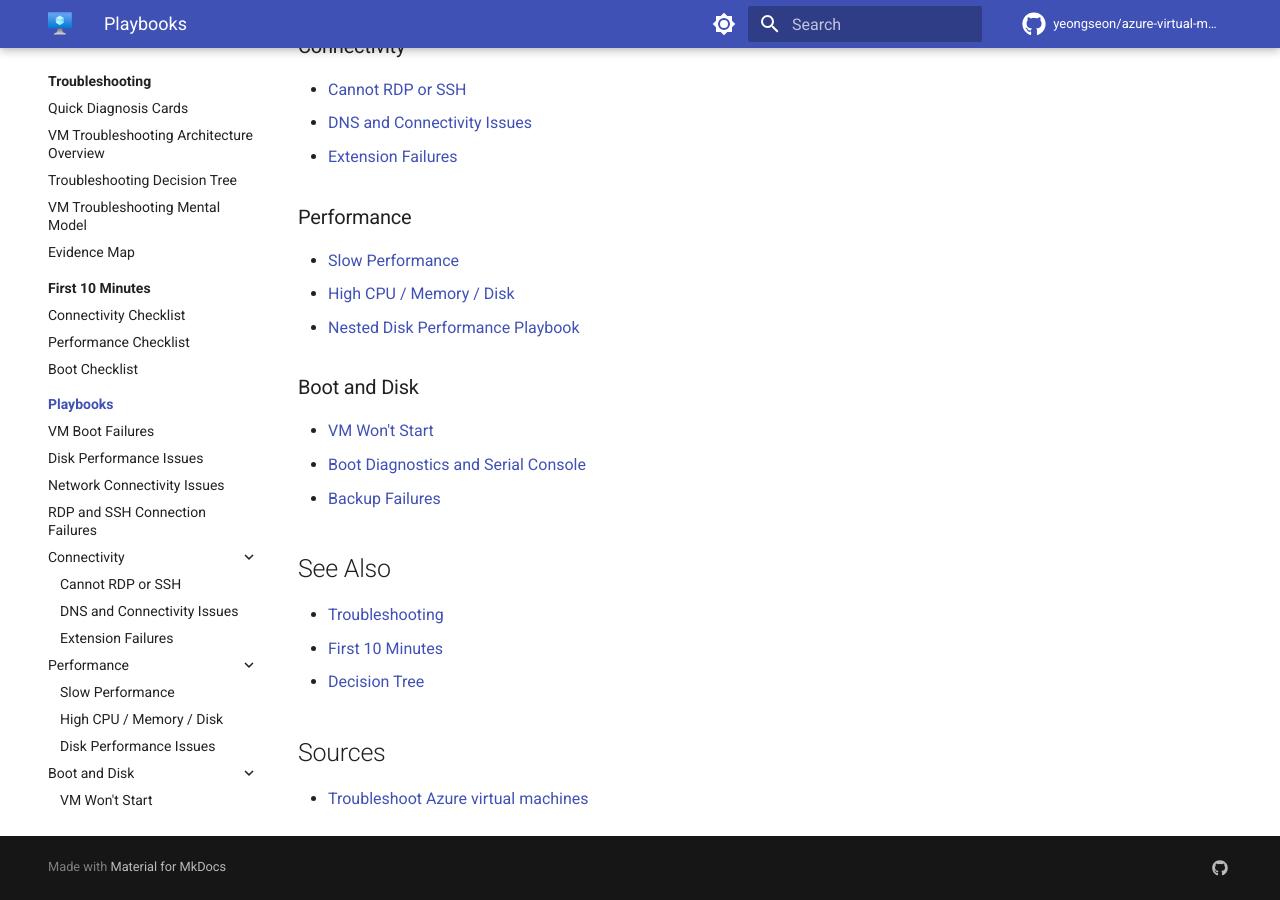
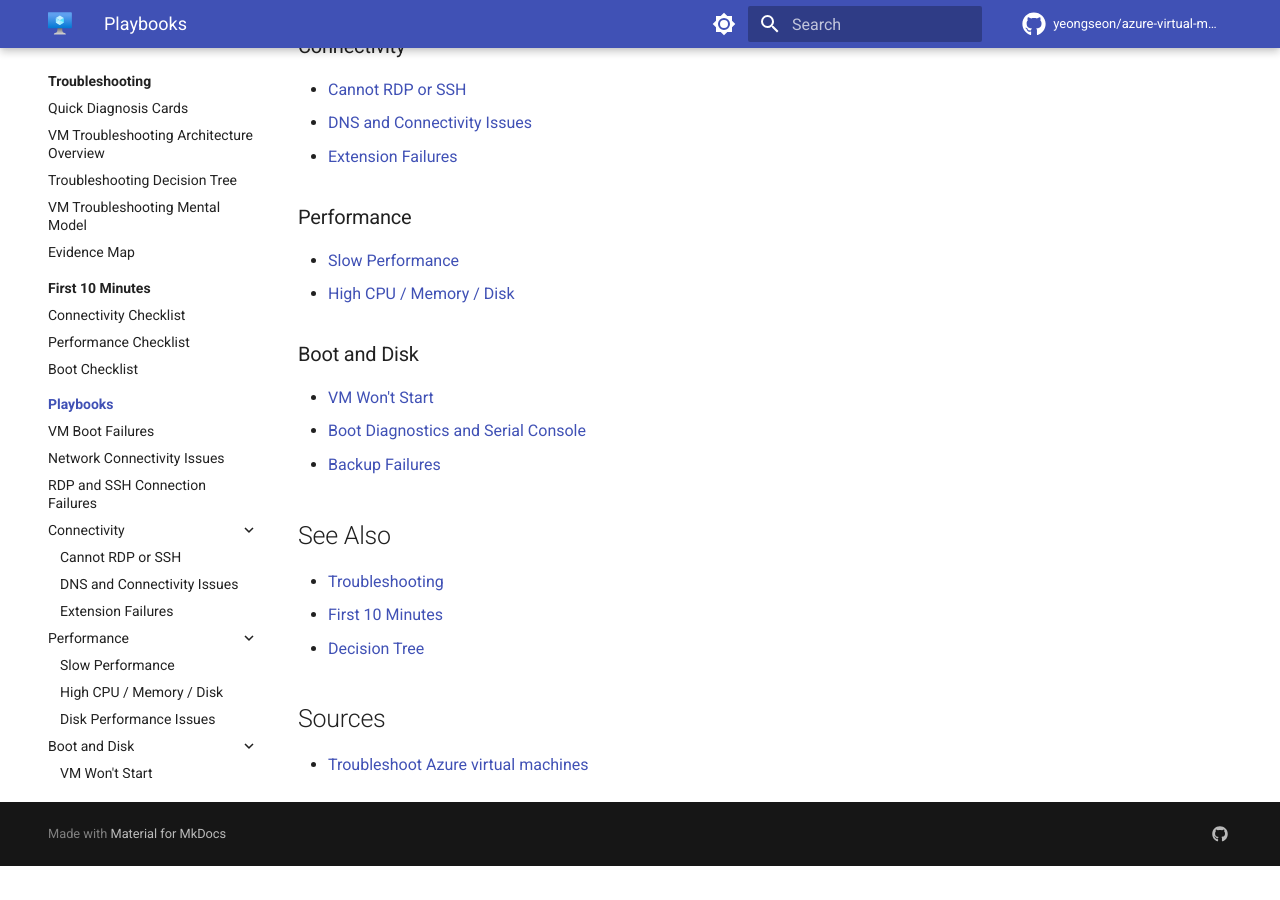
Before and after one commit to yeongseon/azure-virtual-machine-practical-guide, an MkDocs documentation site: the page built from docs/troubleshooting/playbooks/index.md, in a window 1280 px wide and 900 px high, scrolled down 1097 px. Built offline with MkDocs 1.6.1 and Material for MkDocs 9.7.7, drawn with Linux system fonts in a browser that asks for light colours; comment, search, counter and statistics services are not loaded; after the commit the page ends 1963 px from its top, so only the background shows below that; part of the change alters nothing that is shown.

Commit message:
docs(troubleshooting): consolidate duplicate disk-performance-issues playbook (#34)
Two disk-performance-issues.md files existed:
- playbooks/disk-performance-issues.md (249 lines, boilerplate hypotheses)
- playbooks/performance/disk-performance-issues.md (112 lines, disk-specific)

The root version used a generic template (Configuration drift / Guest OS /
Capacity / Security) with identical Proves-if/Disproves-if text repeated for
all 4 hypotheses. The nested version has disk-specific hypotheses (VM cap,
Disk cap, Caching mode, Queue saturation) and is more focused.

This PR:
- Removes playbooks/disk-performance-issues.md (boilerplate version)
- Updates playbooks/index.md Recommended First-Line link to point at the nested version
- Removes now-redundant 'Nested Disk Performance Playbook' bullet
- Removes nav entry from mkdocs.yml

All 9 other incoming links across the repo already point at the nested
version (verified). mkdocs build --strict passes.

Refs: yeongseon/azure-architecture-practical-guide#48

````diff
--- a/docs/troubleshooting/playbooks/disk-performance-issues.md
+++ /dev/null
@@ -1,249 +0,0 @@
----
-content_sources:
-  diagrams:
-  - id: troubleshooting-playbooks-disk-performance-issues-symptoms
-    type: flowchart
-    source: self-generated
-    description: Symptoms
-    based_on:
-    - https://learn.microsoft.com/en-us/troubleshoot/azure/virtual-machines/welcome-virtual-machines
-    - https://learn.microsoft.com/en-us/azure/virtual-machines/boot-diagnostics
-    - https://learn.microsoft.com/en-us/azure/bastion/bastion-connect-vm-rdp-windows
-    - https://learn.microsoft.com/en-us/azure/virtual-machines/disks-performance
-    - https://learn.microsoft.com/en-us/azure/virtual-network/accelerated-networking-overview
-    justification: Synthesized for this guide from the referenced Microsoft Learn
-      documentation.
----
-
-# Disk Performance Issues
-
-## Symptoms
-
-- Administrative or workload impact is visible to users or operators.
-- The VM is deployed, but one part of the expected control plane or data path is failing.
-- You need a fast way to narrow the problem before making a risky change.
-
-<!-- diagram-id: troubleshooting-playbooks-disk-performance-issues-symptoms -->
-```mermaid
-flowchart TD
-    A[Disk Performance Issues] --> B[Confirm current symptom and blast radius]
-    B --> C[Collect platform evidence first]
-    C --> D[Collect guest or workload evidence]
-    D --> E[Map findings to the most likely hypothesis]
-    E --> F[Apply the smallest safe fix]
-    F --> G[Validate recovery and prevention actions]
-```
-
-## 1. Summary
-
-Use this playbook when sustained disk latency, queue depth, or throughput throttling affects application response time even though CPU and memory headroom look healthy.
-
-Disk metrics, guest evidence, caching mode, VM-level caps, and retiering or remapping actions.
-
-## 2. Common Misreadings
-
-| Observation | Often misread as | Actually means |
-|---|---|---|
-| One failed probe or one stale metric | Total VM outage | The issue may be scoped to one path or one recovery dependency. |
-| A successful extension deployment | Guest health is good | Extensions can succeed while the underlying guest service still fails. |
-| A recent change record | Guaranteed root cause | Recent changes are strong leads, but they still need proof from evidence. |
-| A restart fixes the issue | Permanent resolution | Recovery after restart may only hide the real structural cause. |
-
-## 3. Competing Hypotheses
-
-| Hypothesis | Likelihood | Key discriminator |
-|---|---|---|
-| Control-plane or configuration drift | High | Azure resource state no longer matches the intended pattern. |
-| Guest OS or agent issue | High | Guest or serial evidence shows service, boot, or firewall failure. |
-| Capacity or platform dependency bottleneck | Medium | Metrics or SKU limits explain the symptom better than configuration drift. |
-| Security control blocked expected behavior | Medium | NSG, ASG, JIT, or policy state changed before the incident. |
-| External dependency issue | Low | VM appears healthy, but a downstream service path is broken. |
-
-## 4. What to Check First
-
-1. **Review VM instance view**
-
-    ```bash
-    az vm get-instance-view             --resource-group $RG             --name $VM_NAME             --output json
-    ```
-
-2. **Review boot diagnostics settings**
-
-    ```bash
-    az vm boot-diagnostics get-boot-log             --resource-group $RG             --name $VM_NAME
-    ```
-
-3. **Review NIC effective security rules**
-
-    ```bash
-    az network nic list-effective-nsg             --resource-group $RG             --name $NIC_NAME             --output json
-    ```
-
-4. **Review recent platform changes**
-
-    ```bash
-    az monitor activity-log list             --resource-group $RG             --offset 24h             --output table
-    ```
-
-## 5. Evidence to Collect
-
-### 5.1 KQL Queries
-
-```kusto
-// Disk latency and throughput trend
-InsightsMetrics
-| where TimeGenerated > ago(6h)
-| where Namespace == "vm.azm.ms"
-| where Name in ("LogicalDiskAvgSecPerRead", "LogicalDiskAvgSecPerWrite", "LogicalDiskTransfersPerSec")
-| summarize AvgVal=avg(Val) by bin(TimeGenerated, 5m), Computer, Name
-| order by TimeGenerated asc
-```
-
-| Field | Interpretation |
-|---|---|
-| `TimeGenerated` | Incident sequence and correlation window. |
-| Resource identifier | Confirms the signal belongs to the affected VM. |
-| Operation or metric value | Explains whether the failure is change-driven, capacity-driven, or guest-driven. |
-
-!!! tip "How to read this"
-    Compare these results with the last known healthy window. A change in shape matters more than a single absolute value.
-
-```kusto
-// Heartbeat plus incident correlation
-Heartbeat
-| where TimeGenerated > ago(6h)
-| summarize LastHeartbeat=max(TimeGenerated) by Computer, _ResourceId
-| join kind=leftouter (AzureActivity | where TimeGenerated > ago(6h) | project ActivityTime=TimeGenerated, OperationNameValue, ResourceId) on $left._ResourceId == $right.ResourceId
-```
-
-| Field | Interpretation |
-|---|---|
-| `TimeGenerated` | Incident sequence and correlation window. |
-| Resource identifier | Confirms the signal belongs to the affected VM. |
-| Operation or metric value | Explains whether the failure is change-driven, capacity-driven, or guest-driven. |
-
-!!! tip "How to read this"
-    Compare these results with the last known healthy window. A change in shape matters more than a single absolute value.
-
-### 5.2 CLI Investigation
-
-```bash
-az vm show     --resource-group $RG     --name $VM_NAME     --query "{powerState:powerState,vmSize:hardwareProfile.vmSize,priority:priority,provisioningState:provisioningState}"     --output json
-
-az network nic show     --resource-group $RG     --name $NIC_NAME     --query "{ipConfigs:ipConfigurations[].privateIPAddress,acceleratedNetworking:enableAcceleratedNetworking,networkSecurityGroup:networkSecurityGroup.id}"     --output json
-```
-
-Interpretation:
-
-- If the VM is not in a usable power state, fix power and boot issues before guest remediation.
-- If the NIC or NSG binding is wrong, repair the control plane before changing guest settings.
-- If accelerated networking or disk attachment changed after a resize, validate that the new size still supports the intended feature set.
-
-## 6. Validation and Disproof by Hypothesis
-
-### Hypothesis 1: Configuration drift or recent change
-
-**Proves if**: Evidence clearly shows the current state changed from the last healthy pattern in a way that explains the symptom.
-
-**Disproves if**: Control-plane, guest, and capacity evidence all remain healthy and consistent with baseline.
-
-Recommended validation steps:
-
-1. Compare Azure Activity Log against the incident start time.
-2. Compare current configuration with the approved landing zone pattern.
-3. Review the most recent guest evidence or boot or connection output.
-4. Re-test the original symptom after the smallest safe correction.
-
-### Hypothesis 2: Guest OS or service failure
-
-**Proves if**: Evidence clearly shows the current state changed from the last healthy pattern in a way that explains the symptom.
-
-**Disproves if**: Control-plane, guest, and capacity evidence all remain healthy and consistent with baseline.
-
-Recommended validation steps:
-
-1. Compare Azure Activity Log against the incident start time.
-2. Compare current configuration with the approved landing zone pattern.
-3. Review the most recent guest evidence or boot or connection output.
-4. Re-test the original symptom after the smallest safe correction.
-
-### Hypothesis 3: Capacity limit or SKU mismatch
-
-**Proves if**: Evidence clearly shows the current state changed from the last healthy pattern in a way that explains the symptom.
-
-**Disproves if**: Control-plane, guest, and capacity evidence all remain healthy and consistent with baseline.
-
-Recommended validation steps:
-
-1. Compare Azure Activity Log against the incident start time.
-2. Compare current configuration with the approved landing zone pattern.
-3. Review the most recent guest evidence or boot or connection output.
-4. Re-test the original symptom after the smallest safe correction.
-
-### Hypothesis 4: Security control blocking the expected path
-
-**Proves if**: Evidence clearly shows the current state changed from the last healthy pattern in a way that explains the symptom.
-
-**Disproves if**: Control-plane, guest, and capacity evidence all remain healthy and consistent with baseline.
-
-Recommended validation steps:
-
-1. Compare Azure Activity Log against the incident start time.
-2. Compare current configuration with the approved landing zone pattern.
-3. Review the most recent guest evidence or boot or connection output.
-4. Re-test the original symptom after the smallest safe correction.
-
-## 7. Likely Root Cause Patterns
-
-| Pattern | Evidence | Resolution |
-|---|---|---|
-| Unsupported feature after resize or redeploy | Settings drift, feature not enabled, or SKU capability mismatch | Move back to a supported size or re-enable the feature with validation. |
-| NSG or route or JIT drift | Effective rules do not match the intended admin or workload path | Repair the policy and document the expected flow. |
-| Guest service stopped or corrupted | Serial, extension, or guest evidence points to OS-level failure | Repair the guest service, driver, boot loader, or firewall configuration. |
-| Performance bottleneck blamed as an outage | CPU, memory, or disk metrics saturate before the user-visible failure | Resize, retier, or redistribute workload pressure. |
-
-## 8. Immediate Mitigations
-
-1. Compare disk SKU limits with VM aggregate disk bandwidth and IOPS ceilings before buying a faster disk.
-2. Review host caching and move log-heavy or write-heavy paths to `None` where recommended.
-3. Consider Premium SSD v2 or Ultra Disk when the workload needs elastic or very high data-plane performance.
-
-Step-by-step resolution:
-
-1. Stabilize the VM or admin path without erasing forensic evidence.
-2. Correct the control-plane configuration first when Azure intent is clearly wrong.
-3. Apply guest-side repair only after confirming the platform path is healthy.
-4. Re-run the original command, probe, or sign-in flow to verify recovery.
-5. Record the exact evidence that proved the fix, not just that the symptom disappeared.
-
-CLI commands commonly used during fixes:
-
-```bash
-az vm run-command invoke     --resource-group $RG     --name $VM_NAME     --command-id RunShellScript     --scripts "sudo systemctl status walinuxagent"
-
-az vm restart     --resource-group $RG     --name $VM_NAME
-```
-
-## 9. Prevention
-
-### Prevention checklist
-
-- [ ] Keep a documented healthy baseline for VM size, NIC, disk, and admin-path settings
-- [ ] Alert on drift in critical VM security and connectivity controls
-- [ ] Test boot diagnostics, Bastion, serial console, and backup restore before production go-live
-- [ ] Review SKU feature compatibility before resize operations
-- [ ] Capture post-incident evidence and turn it into a reusable guardrail
-
-## See Also
-
-- [Troubleshooting Index](index.md)
-- [First 10 Minutes](../first-10-minutes/index.md)
-- [Decision Tree](../decision-tree.md)
-
-## Sources
-
-- [Troubleshoot Azure virtual machines](https://learn.microsoft.com/en-us/troubleshoot/azure/virtual-machines/welcome-virtual-machines)
-- [Boot diagnostics for Azure virtual machines](https://learn.microsoft.com/en-us/azure/virtual-machines/boot-diagnostics)
-- [Connect to a VM with Azure Bastion](https://learn.microsoft.com/en-us/azure/bastion/bastion-connect-vm-rdp-windows)
-- [Azure Managed Disks performance](https://learn.microsoft.com/en-us/azure/virtual-machines/disks-performance)
-- [Accelerated networking overview](https://learn.microsoft.com/en-us/azure/virtual-network/accelerated-networking-overview)
--- a/docs/troubleshooting/playbooks/index.md
+++ b/docs/troubleshooting/playbooks/index.md
@@ -33,7 +33,7 @@ flowchart TD
 | Playbook | When to use it |
 |---|---|
 | [VM Boot Failures](vm-boot-failures.md) | The VM does not complete boot or never becomes remotely usable. |
-| [Disk Performance Issues](disk-performance-issues.md) | Latency, queue depth, or throughput bottlenecks affect the workload. |
+| [Disk Performance Issues](performance/disk-performance-issues.md) | Latency, queue depth, or throughput bottlenecks affect the workload. |
 | [Network Connectivity Issues](network-connectivity-issues.md) | East-west, north-south, or dependency traffic fails after network changes. |
 | [RDP and SSH Connection Failures](rdp-ssh-connection-failures.md) | Administrative sign-in or Bastion-based access fails. |
 | [Boot Diagnostics and Serial Console](boot-disk/boot-diagnostics-and-serial-console.md) | You need low-level evidence or recovery access after boot failure. |
@@ -50,7 +50,6 @@ flowchart TD
 
 - [Slow Performance](performance/slow-performance.md)
 - [High CPU / Memory / Disk](performance/high-cpu-memory-disk.md)
-- [Nested Disk Performance Playbook](performance/disk-performance-issues.md)
 
 ### Boot and Disk
 
--- a/mkdocs.yml
+++ b/mkdocs.yml
@@ -142,7 +142,6 @@ nav:
   - Playbooks:
     - troubleshooting/playbooks/index.md
     - troubleshooting/playbooks/vm-boot-failures.md
-    - troubleshooting/playbooks/disk-performance-issues.md
     - troubleshooting/playbooks/network-connectivity-issues.md
     - troubleshooting/playbooks/rdp-ssh-connection-failures.md
     - Connectivity:
````
